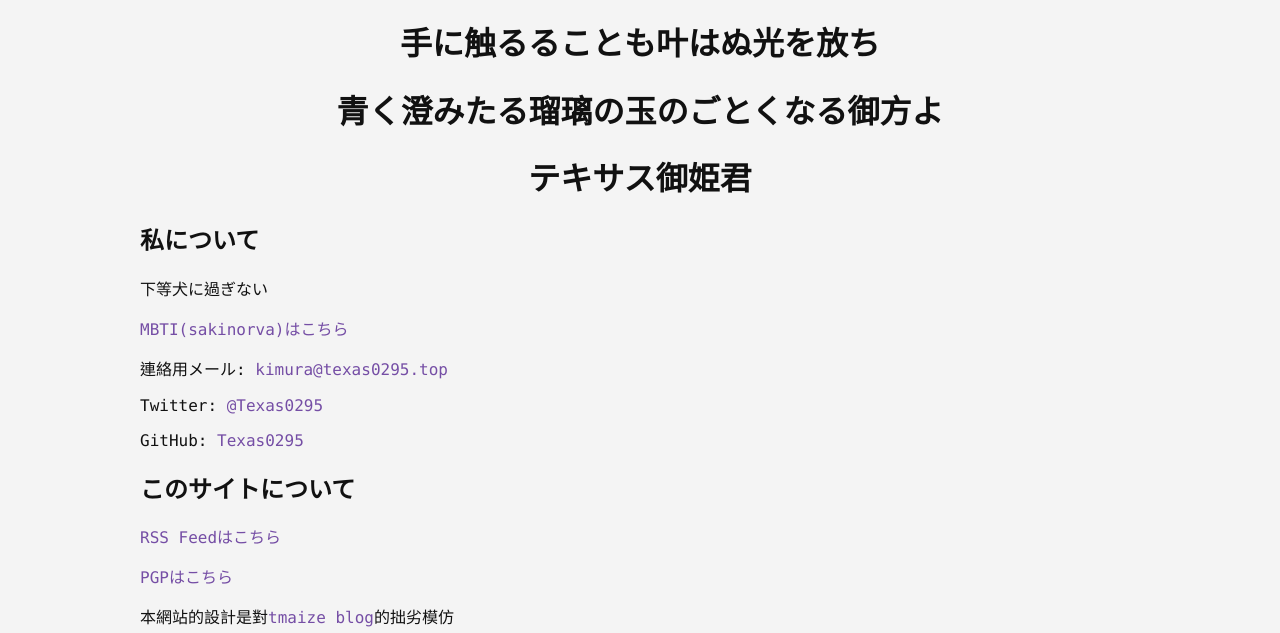
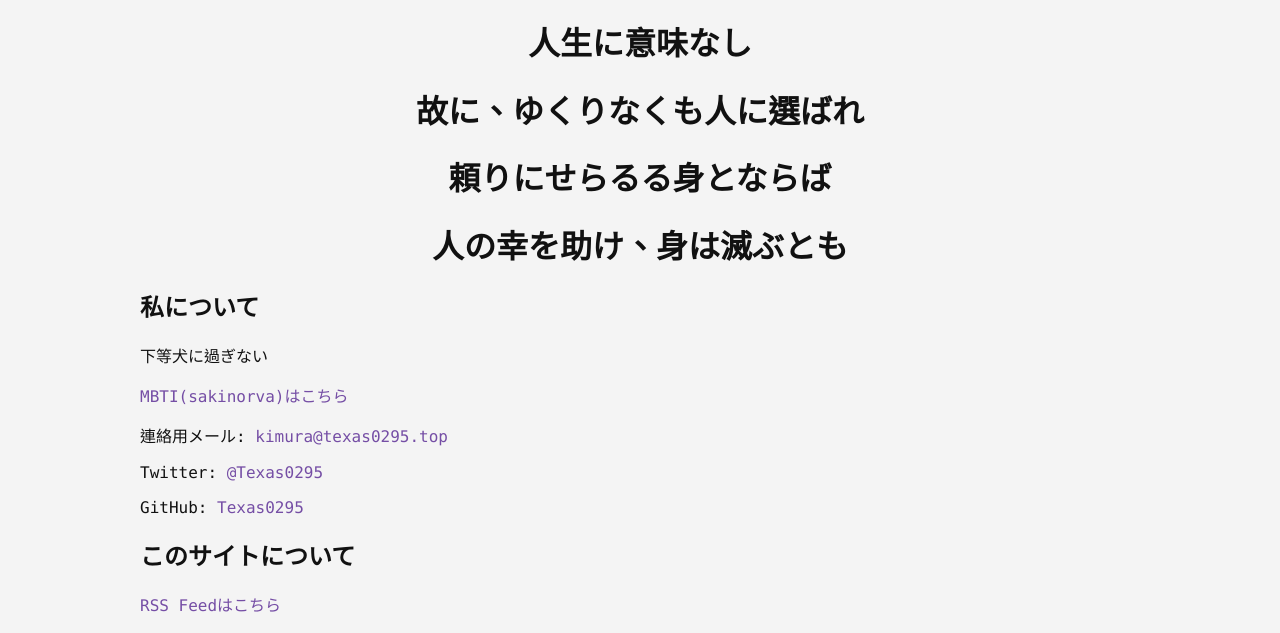
Before and after one commit to Texas0295/Texas0295.github.io, a plain HTML site: page pages/about.html in a window 1280 px wide. Shown: the part 104-737 px from the top of the page. Drawn offline with Linux system fonts and the light colour scheme.

Commit message:
[FEA] about: new about
Signed-off-by: Texas0295 <kimura@texas0295.top>

```diff
--- a/pages/about.html
+++ b/pages/about.html
@@ -58,9 +58,10 @@
     <nav id="navigation-bar" class="menu"></nav>
   </div>
   <div style="text-align:center">
-    <h1>手に触るることも叶はぬ光を放ち</h1>
-    <h1>青く澄みたる瑠璃の玉のごとくなる御方よ</h1>
-    <h1>テキサス御姫君</h1>
+    <h1>人生に意味なし</h1>
+    <h1>故に、ゆくりなくも人に選ばれ</h1>
+    <h1>頼りにせらるる身とならば</h1>
+    <h1>人の幸を助け、身は滅ぶとも</h1>
   </div>
   <h2>私について</h2>
   <p>下等犬に過ぎない</p>
```
